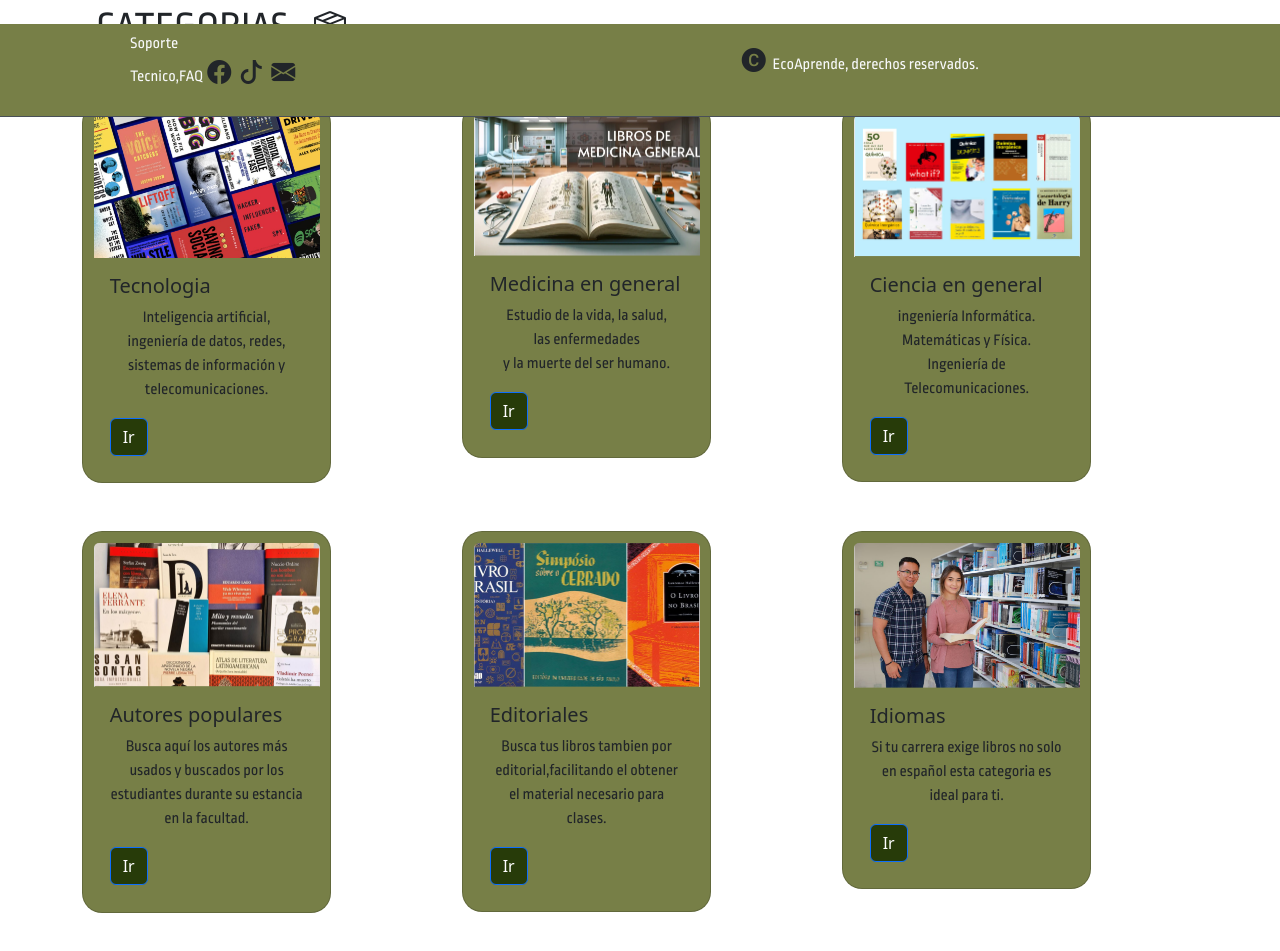
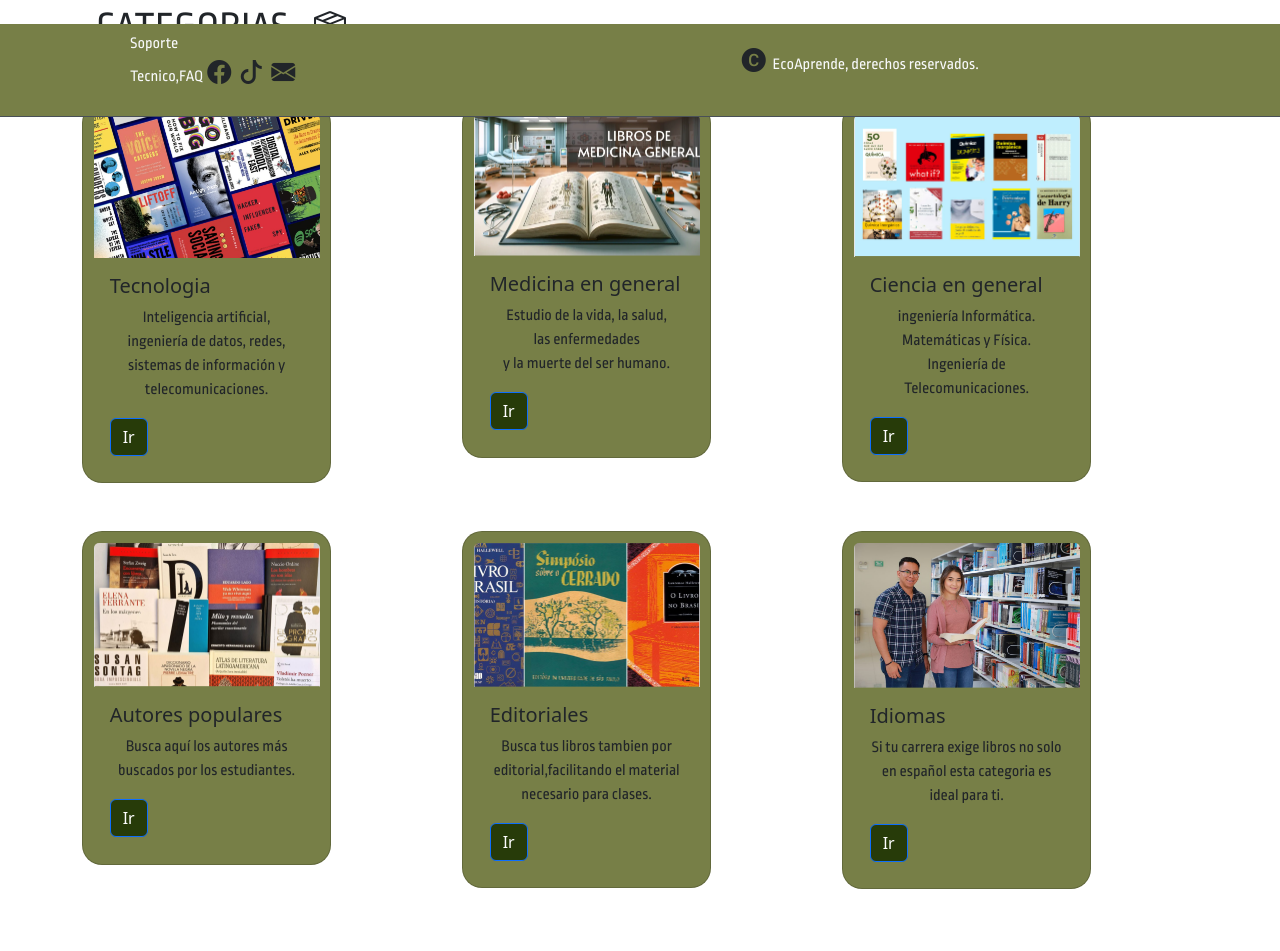
Before and after one commit to jackym004/ecoaprende, a plain HTML site: page ecoaprende_sitiopublico/vistas/publica/menu.html in a window 1280 px wide. Shown: the part 683-1634 px from the top of the page. Drawn offline with nearby package versions, Linux system fonts and the light colour scheme.

Commit message:
actualizacion miercoles

```diff
--- a/ecoaprende_sitiopublico/vistas/publica/menu.html
+++ b/ecoaprende_sitiopublico/vistas/publica/menu.html
@@ -95,8 +95,7 @@
               <img src="../../recursos/img/autopop.png" class="card-img-top" alt="...">
               <div class="card-body">
                 <h5 class="card-title text-start fs-5">Autores populares</h5>
-                <p class="card-text">Busca aquí los autores más usados y buscados por los estudiantes durante su
-                  estancia en la facultad.</p>
+                <p class="card-text">Busca aquí los autores más buscados por los estudiantes.</p>
                 <a href="../../vistas/publica/opciones_categoria.html" class="btn btn-primary text-white">Ir</a>
 
               </div>
@@ -107,7 +106,7 @@
               <img src="../../recursos/img/edi.png" class="card-img-top" alt="...">
               <div class="card-body">
                 <h5 class="card-title text-start">Editoriales</h5>
-                <p class="card-text ">Busca tus libros tambien por editorial,facilitando el obtener el material
+                <p class="card-text ">Busca tus libros tambien por editorial,facilitando el material
                   necesario para clases.</p>
                 <a href="../../vistas/publica/opciones_categoria.html" class="btn btn-primary text-white">Ir</a>
 
```
